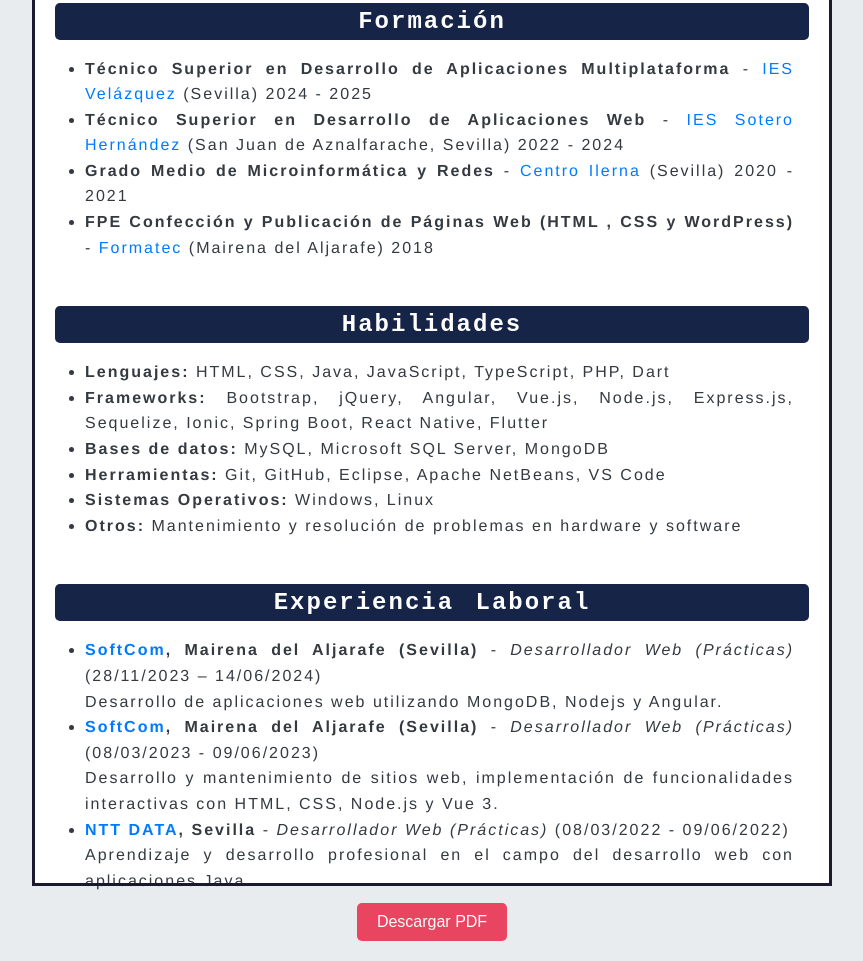
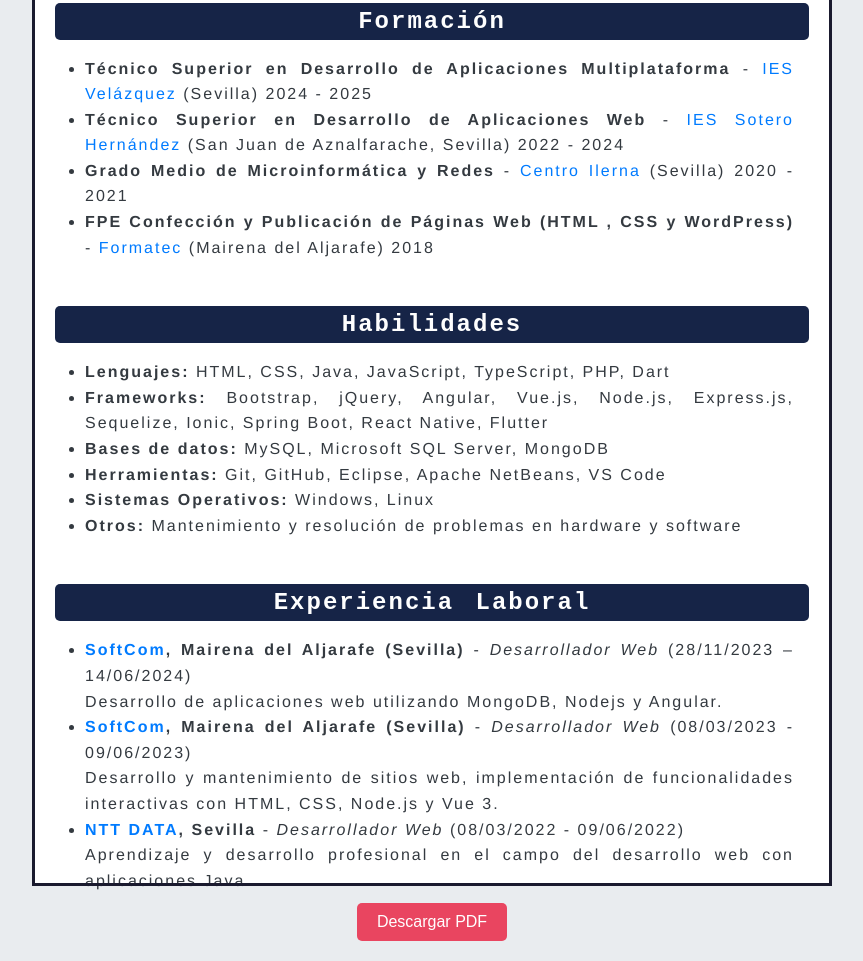
Before and after one commit to whejhe/Ejercicios-JavaScript-Vanilla, a plain HTML site: page 16 - Extras/Print-PDF/index.html in a window 1280 px wide. Shown: the part 681-1642 px from the top of the page, without its empty margins (208-1071 px from the left). Drawn offline with nearby package versions, Linux system fonts and the light colour scheme.

Commit message:
actualizar

```diff
--- a/16 - Extras/Print-PDF/index.html
+++ b/16 - Extras/Print-PDF/index.html
@@ -62,17 +62,17 @@
             <ul>
                 <li>
                     <strong><a href="https://www.softcom.es/" target="_blank">SoftCom</a>, Mairena del Aljarafe (Sevilla)</strong> - <em>Desarrollador Web
-                        (Prácticas)</em> (28/11/2023 – 14/06/2024)<br>
+                        </em> (28/11/2023 – 14/06/2024)<br>
                     Desarrollo de aplicaciones web utilizando MongoDB, Nodejs y Angular.
                 </li>
                 <li>
                     <strong><a href="https://www.softcom.es/" target="_blank">SoftCom</a>, Mairena del Aljarafe (Sevilla)</strong> - <em>Desarrollador Web
-                        (Prácticas)</em> (08/03/2023 - 09/06/2023)<br>
+                        </em> (08/03/2023 - 09/06/2023)<br>
                     Desarrollo y mantenimiento de sitios web, implementación de funcionalidades interactivas con
                     HTML, CSS, Node.js y Vue 3.
                 </li>
                 <li>
-                    <strong><a href="https://es.nttdata.com/" target="_blank">NTT DATA</a>, Sevilla</strong> - <em>Desarrollador Web (Prácticas)</em> (08/03/2022 -
+                    <strong><a href="https://es.nttdata.com/" target="_blank">NTT DATA</a>, Sevilla</strong> - <em>Desarrollador Web</em> (08/03/2022 -
                     09/06/2022)<br>
                     Aprendizaje y desarrollo profesional en el campo del desarrollo web con aplicaciones Java.
                 </li>
```
